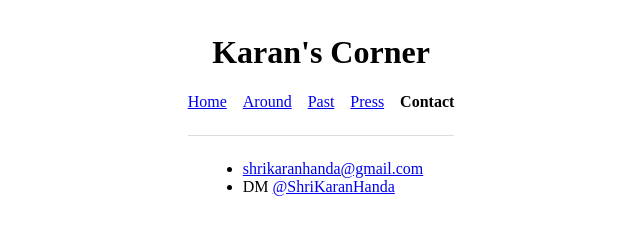
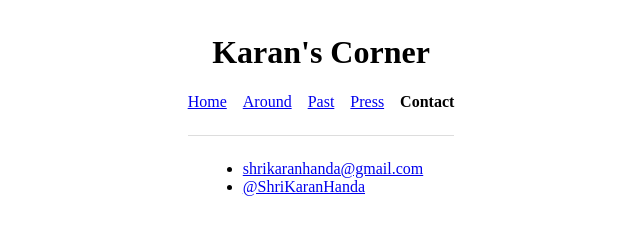
Before and after one commit to ShriKaranHanda/site, a plain HTML site: page contact/index.html in a window 1280 px wide. Shown: the full height of the page, 319-959 px from the left. Drawn offline with Linux system fonts and the light colour scheme.

Commit message:
copy: remove DM prefix from contact link

```diff
--- a/contact/index.html
+++ b/contact/index.html
@@ -17,7 +17,7 @@
     </nav>
     <ul>
       <li><a href="mailto:shrikaranhanda@gmail.com">shrikaranhanda@gmail.com</a></li>
-      <li>DM <a href="https://x.com/ShriKaranHanda">@ShriKaranHanda</a></li>
+      <li><a href="https://x.com/ShriKaranHanda">@ShriKaranHanda</a></li>
     </ul>
   </body>
 </html>
```
